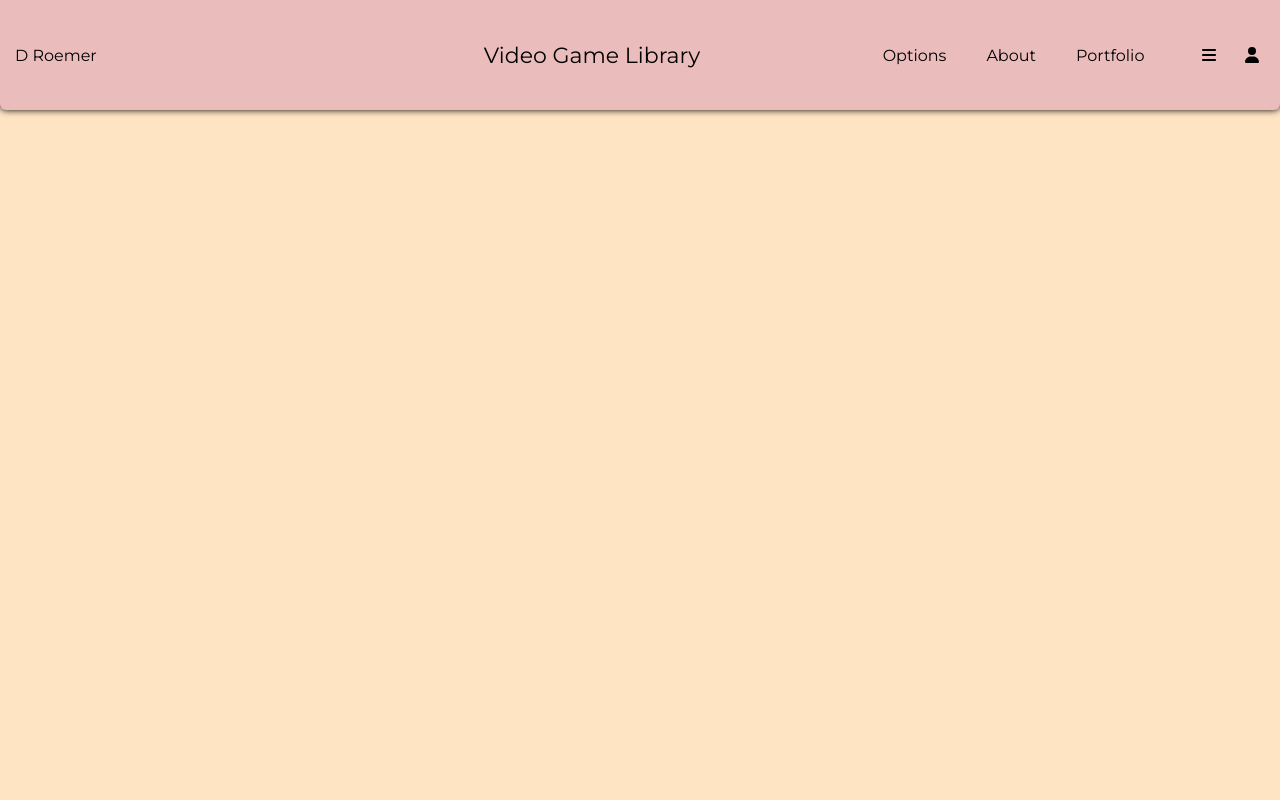
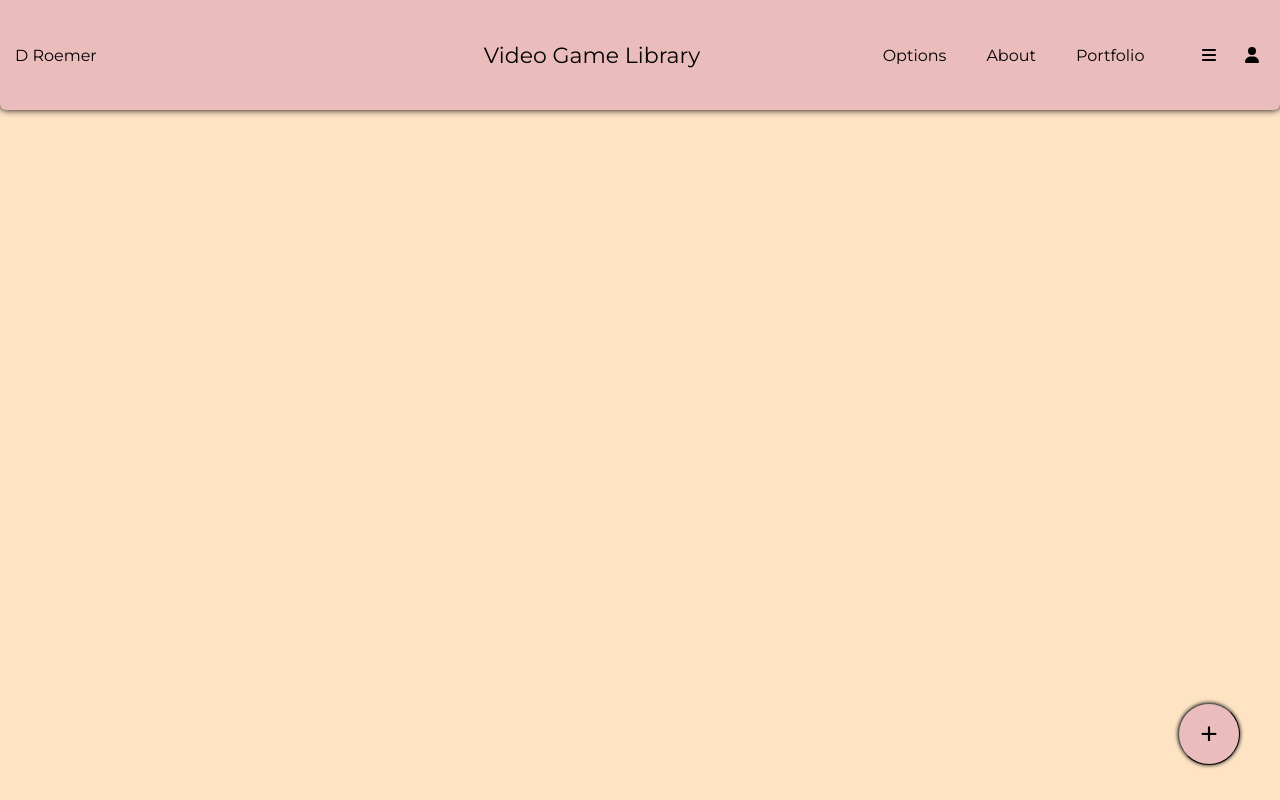
Before and after one commit to dianaroemer/Library, a React (Create React App) app in the folder library-react/: page / in a window 1280 px wide. Built offline with nearby package versions, Linux system fonts and the light colour scheme; no server answers; the database is empty.

Commit message:
Add addSlot button and styling

```diff
--- a/library-react/src/App.css
+++ b/library-react/src/App.css
@@ -8,3 +8,34 @@
   flex-wrap: wrap;
   justify-content: center;
 }
+
+/* ---------- addSlot Button Stlying ---------- */
+.addSlot {
+  display: block;
+  position: fixed;
+  height: 62px;
+  width: 62px;
+  border-radius: 40px;
+  font-size: 30px;
+  bottom: 35px;
+  right: 40px;
+  background-color: #EBBCBC;
+  box-shadow: 0 0 4px;
+  border-width: 1px;
+  -webkit-transition-duration: 0.1s;
+  transition-duration: 0.1s;
+  cursor:pointer;
+}
+
+.addSlot:hover {
+  background-color: #c79c9c;
+  transition-duration: .2s;
+  transform: scale(1.1) rotate(180deg);
+
+}
+
+.addSlot:active {
+  background-color: #fffafa;
+  transform: translateY(4px);
+  transition-duration: 0;
+}
--- a/library-react/src/App.js
+++ b/library-react/src/App.js
@@ -167,6 +167,12 @@ function App(props) {
 
       </div>
 
+      <button className='addSlot'
+        onClick={(e) => {
+          e.preventDefault();
+          console.log('You clicked the addSlot button');
+        }}> + </button>
+
 
 
       {/* <header className="App-header">
```
